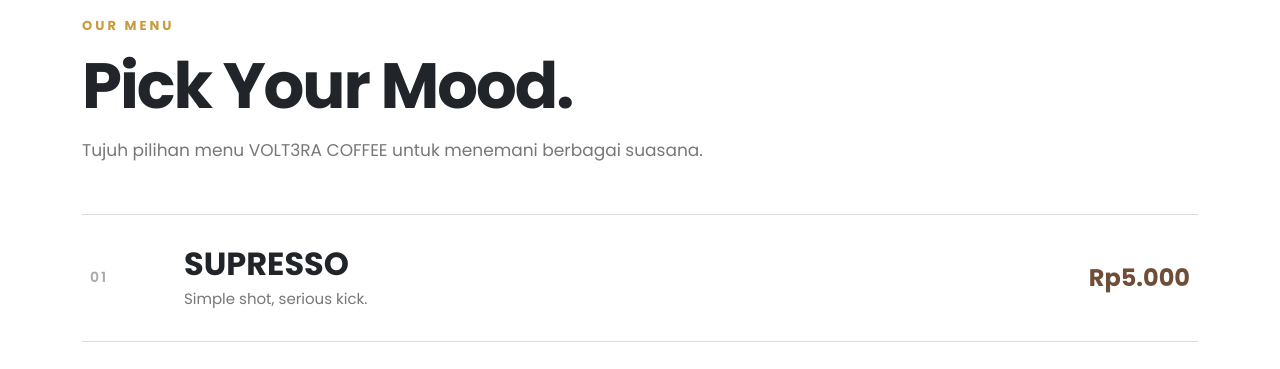
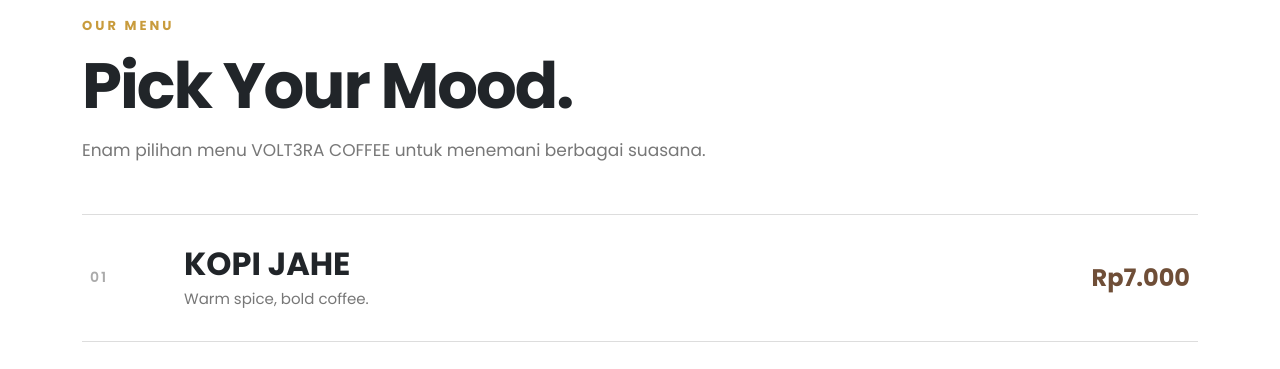
Before and after one commit to Nazzar19/volt3ra-menu, a website built with Vite: page index.html in a window 1280 px wide. Shown: the part 820-1189 px from the top of the page. Built offline with nearby package versions, Linux system fonts and the light colour scheme.

Commit message:
ubah zoom

```diff
--- a/index.html
+++ b/index.html
@@ -2,7 +2,7 @@
 <html lang="id">
 <head>
     <meta charset="UTF-8">
-    <meta name="viewport" content="width=device-width, initial-scale=1.0">
+    <meta name="viewport" content="width=device-width, initial-scale=1.0user-scalable=no">
 
     <title>VOLT3RA COFFEE</title>
 
@@ -92,7 +92,7 @@
                 </h2>
 
                 <p>
-                    Tujuh pilihan menu VOLT3RA COFFEE untuk menemani berbagai suasana.
+                    Enam pilihan menu VOLT3RA COFFEE untuk menemani berbagai suasana.
                 </p>
 
             </div>
@@ -100,35 +100,12 @@
 
             <div class="menu-board">
 
-                <!-- 01 -->
-                <article class="menu-item">
-
-                    <div class="menu-number">
-                        01
-                    </div>
-
-                    <div class="menu-info">
-
-                        <h3>SUPRESSO</h3>
-
-                        <p>
-                            Simple shot, serious kick.
-                        </p>
-
-                    </div>
-
-                    <div class="menu-price">
-                        Rp5.000
-                    </div>
-
-                </article>
-
 
                 <!-- 02 -->
                 <article class="menu-item">
 
                     <div class="menu-number">
-                        02
+                        01
                     </div>
 
                     <div class="menu-info">
@@ -152,7 +129,7 @@
                 <article class="menu-item">
 
                     <div class="menu-number">
-                        03
+                        02
                     </div>
 
                     <div class="menu-info">
@@ -176,7 +153,7 @@
                 <article class="menu-item featured">
 
                     <div class="menu-number">
-                        04
+                        03
                     </div>
 
                     <div class="menu-info">
@@ -202,7 +179,7 @@
                         <article class="menu-item">
 
                             <div class="menu-number">
-                                05
+                                04
                             </div>
 
                             <div class="menu-info">
@@ -232,7 +209,7 @@
                 <article class="menu-item">
 
                     <div class="menu-number">
-                        06
+                        05
                     </div>
 
                     <div class="menu-info">
@@ -256,7 +233,7 @@
                 <article class="menu-item">
 
                     <div class="menu-number">
-                        07
+                        06
                     </div>
 
                     <div class="menu-info">
```
